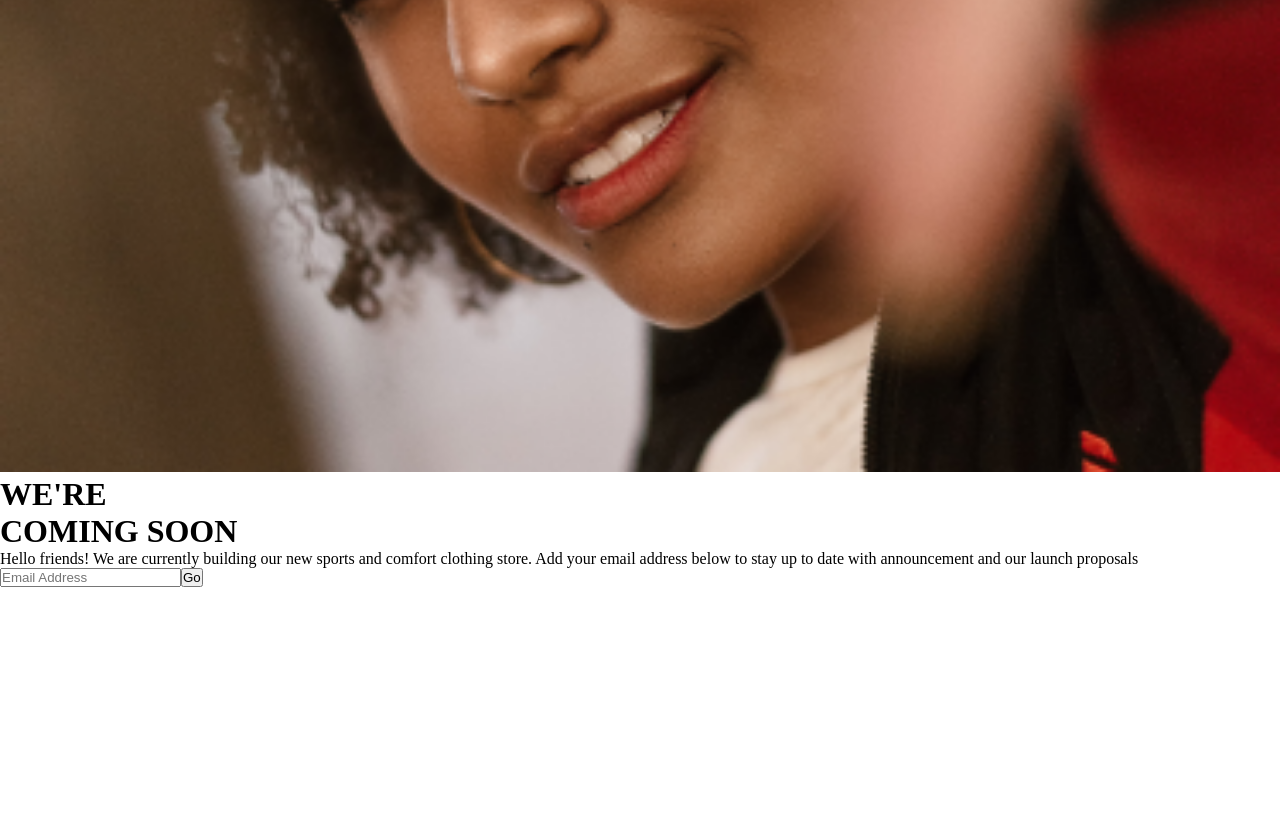
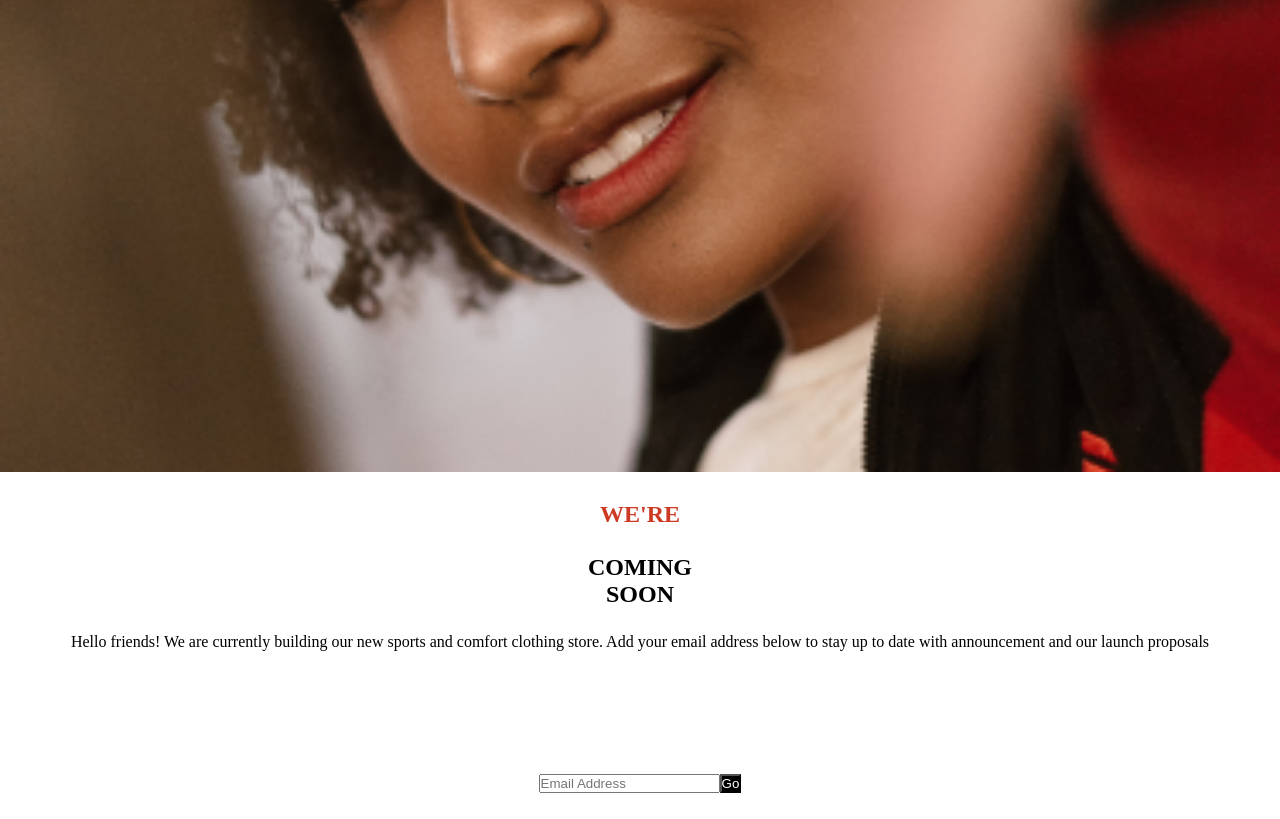
Before and after one commit to iFAXec/Project-1-Coming-Soon-Page, a plain HTML site: page Index.html in a window 1280 px wide. Shown: the part 481-1300 px from the top of the page. Before the commit the page ends 1068 px from the top, so only its background shows below. Drawn offline with Linux system fonts and the light colour scheme; a web font is replaced by a local one.

Commit message:
Updated index.html

```diff
--- a/Index.html
+++ b/Index.html
@@ -9,15 +9,22 @@
   <body>
     <img src="images/Adidas_Logo-1.png" alt="adidas logo" class="logo" />
     <img src="images/Girl.png" alt="image of a girl" class="girl" />
-    <h1>WE'RE</h1>
-    <h1>COMING SOON</h1>
+    <h2 class="main">WE'RE</h2>
+    <h2 class="sub">COMING</h2>
+    <h2 class="sub">SOON</h2>
+
+    <div class="content-container">
       <p>
         Hello friends! We are currently building our new sports and comfort
         clothing store. Add your email address below to stay up to date with
         announcement and our launch proposals
       </p>
+
+      <div class="input-container">
         <input type="text" placeholder="Email Address" /><button type="button">
           Go
         </button>
+      </div>
+    </div>
   </body>
 </html>
--- a/style.css
+++ b/style.css
@@ -18,6 +18,40 @@ body {
   width: 100%;
 }
 
-h1 {
-  align-content: center;
+@font-face {
+  font-family: AdiHaus;
+  src: url("https://assets.codepen.io/6060109/adihaus_regular.ttf");
 }
+
+.main {
+  color: #cd3a24;
+  font-family: AdiHaus;
+  text-align: center;
+  margin: 2%;
+}
+
+.sub {
+  font-family: AdiHaus;
+  text-align: center;
+  font-weight: bolder;
+}
+
+.content-container {
+  padding: 2%;
+  display: flex;
+  flex-direction: column;
+}
+
+p {
+  align-self: center;
+}
+
+.input-container {
+  margin-top: 10%;
+  align-self: center;
+}
+
+button {
+  background: black;
+  color: white;
+}
```
Lines whose indentation alone changed are shown as unchanged.
